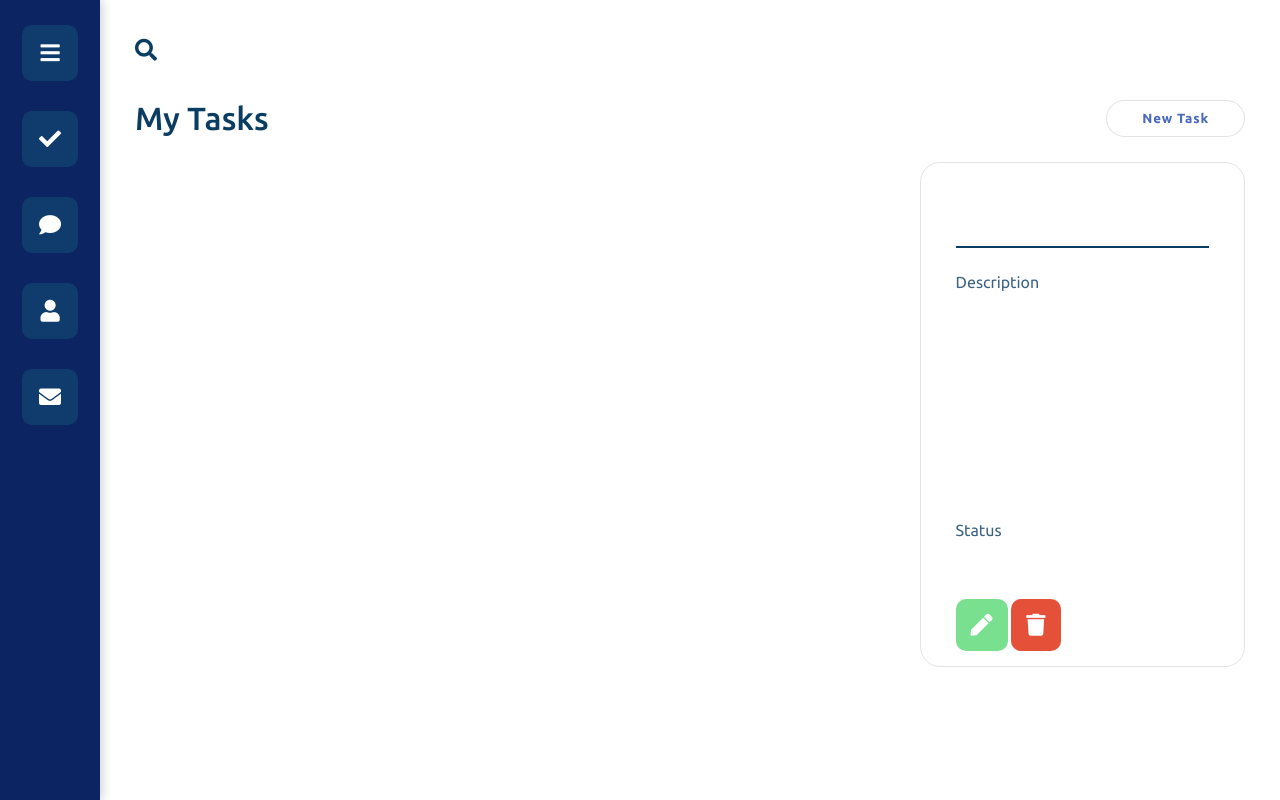
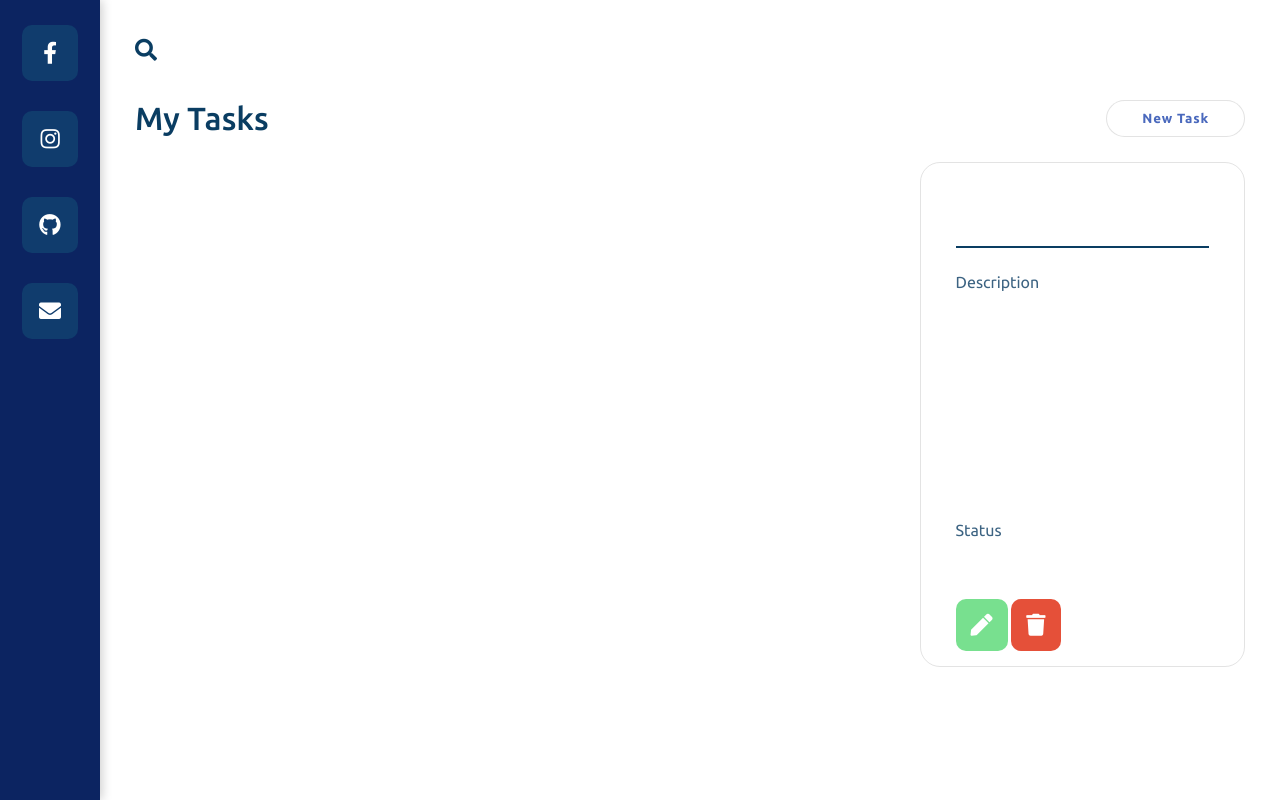
Before and after one commit to maru-dev4905/MaruTodoList, a plain HTML site: page index.html in a window 1280 px wide. Drawn offline with Linux system fonts and the light colour scheme.

Commit message:
nav sns로 변경

```diff
--- a/index.html
+++ b/index.html
@@ -37,19 +37,16 @@
     <body>
 
         <header id="header">
-            <button type="button" class="nav-open-btn">
-                <i class="fas fa-bars"></i>
-            </button>
-            <a href="#" class="nav-item">
-                <i class="fas fa-check"></i>
+            <a href="https://www.facebook.com/profile.php?id=100016921872562" class="nav-item">
+                <i class="fab fa-facebook-f"></i>
             </a>
-            <a href="#" class="nav-item">
-                <i class="fas fa-comment"></i>
+            <a href="https://www.instagram.com/maru_dev49/?hl=ko" class="nav-item">
+                <i class="fab fa-instagram"></i>
             </a>
-            <a href="#" class="nav-item">
-                <i class="fas fa-user"></i>
+            <a href="https://github.com/maru-dev4905" class="nav-item">
+                <i class="fab fa-github"></i>
             </a>
-            <a href="#" class="nav-item">
+            <a href="mailto:marudev4905@gmail.com" class="nav-item">
                 <i class="fas fa-envelope"></i>
             </a>
         </header>
```
